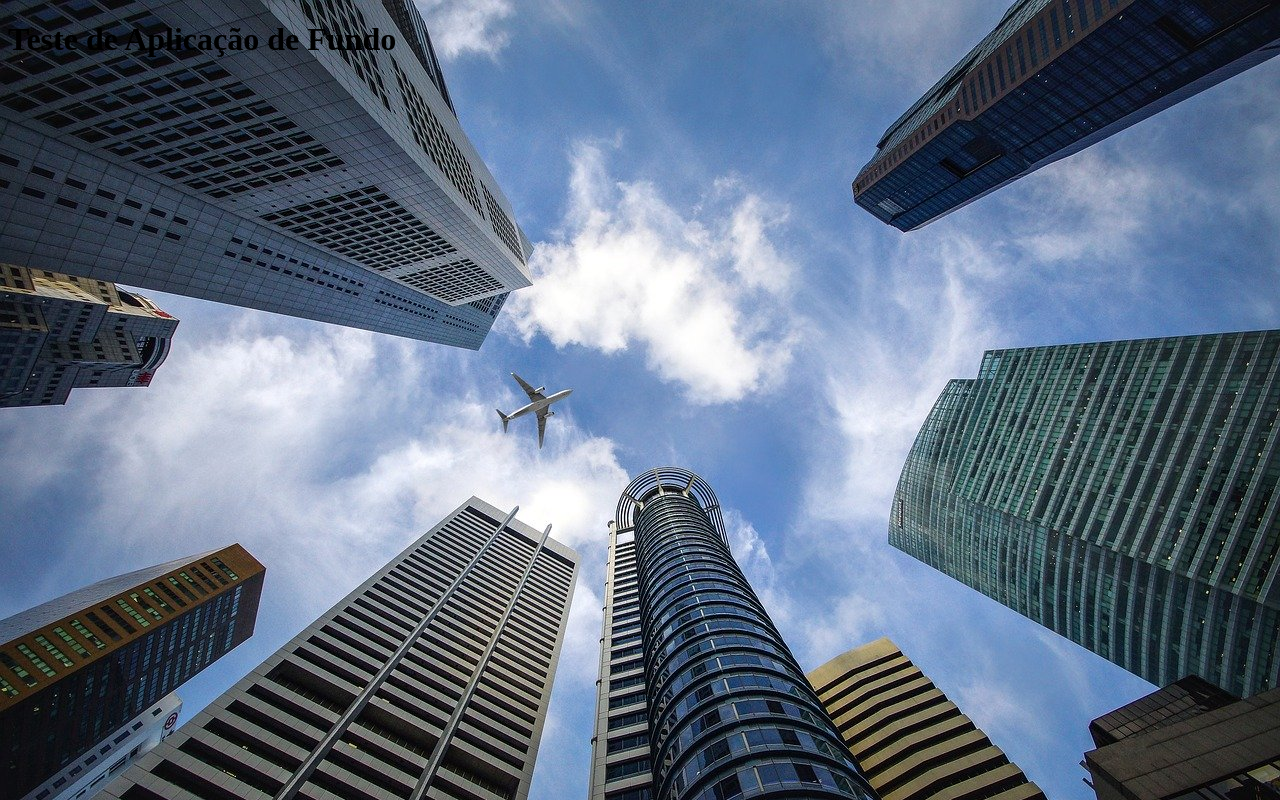
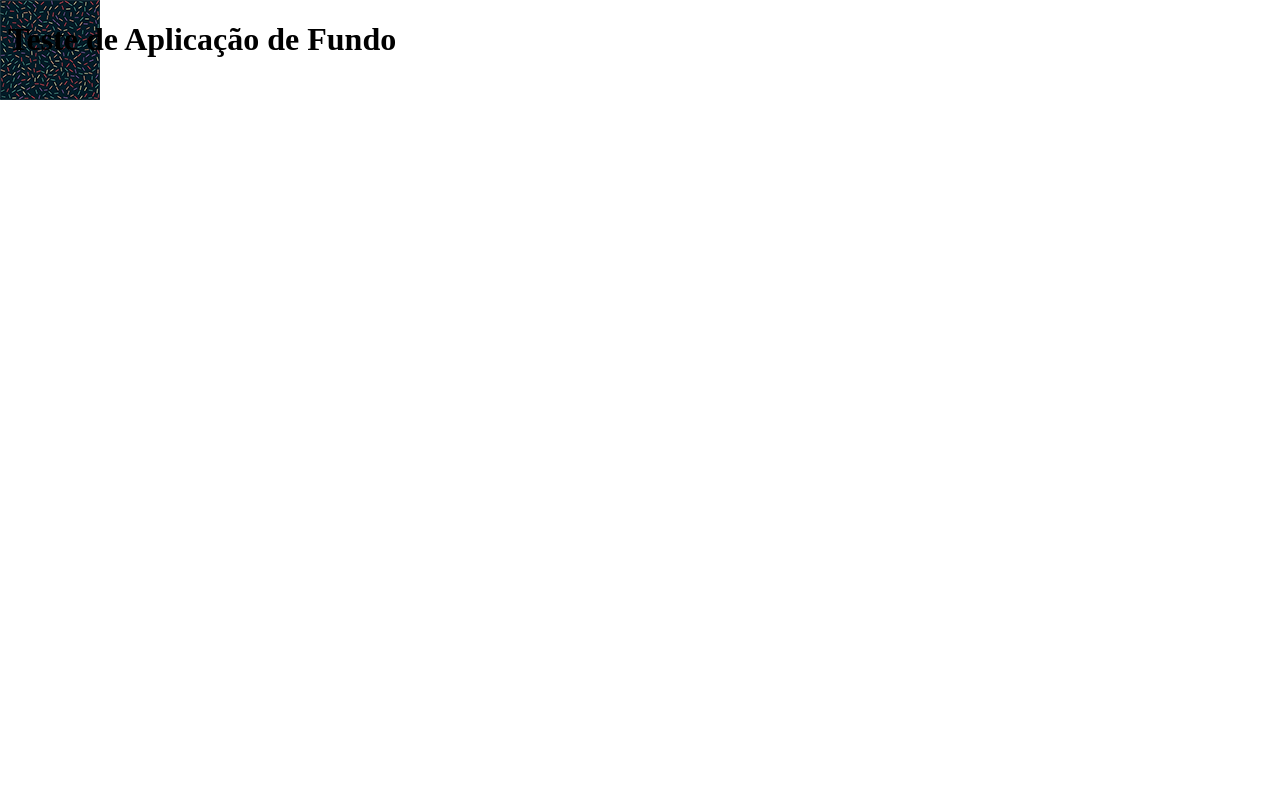
Before and after one commit to RafaRock1/html-css, a plain HTML site: page Exercicios/ex022/fundo002.html in a window 1280 px wide. Drawn offline with Linux system fonts and the light colour scheme.

Commit message:
Update fundo002.html

```diff
--- a/Exercicios/ex022/fundo002.html
+++ b/Exercicios/ex022/fundo002.html
@@ -7,7 +7,9 @@
     <title>Personalização dos Fundos</title>
     <style>
         body {
-            background-image: url(imagens/wallpaper002.jpg);
+            background-image: url(imagens/pattern001.png);
+            background-size: 100px 100px;
+            background-repeat: no-repeat;
 
         }
     </style>
```
